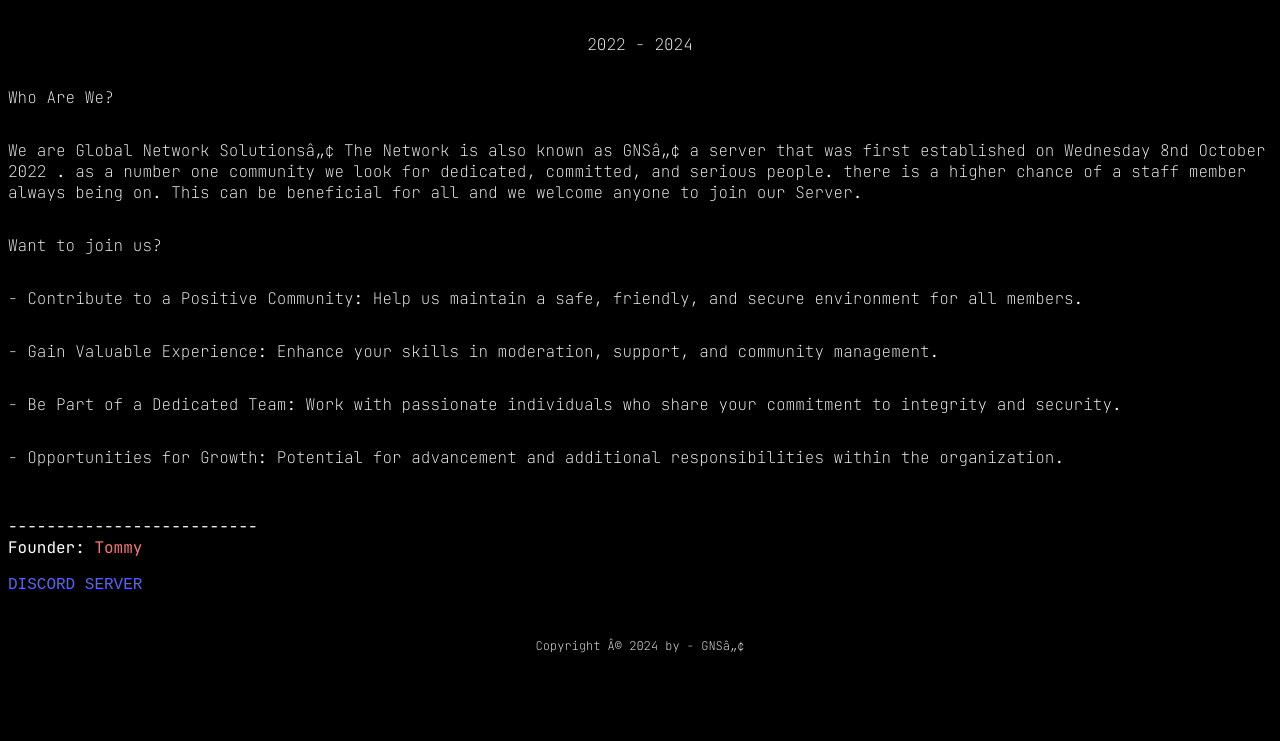
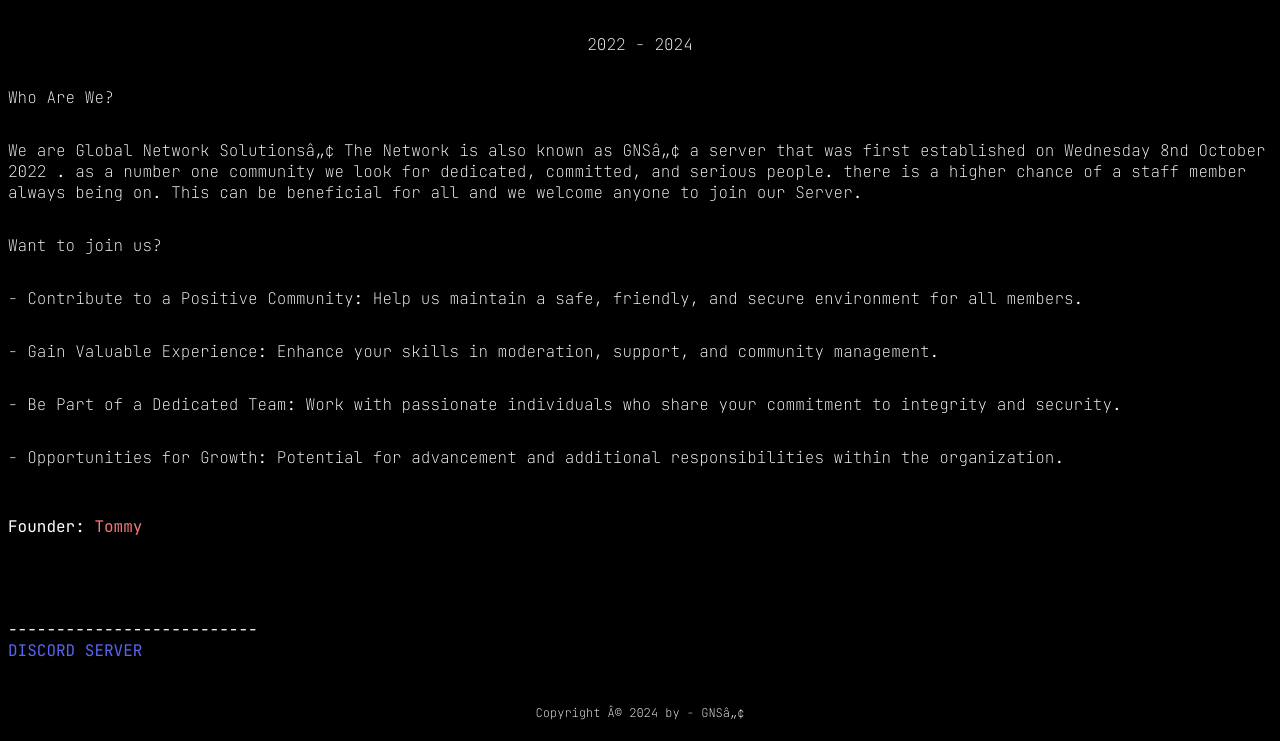
Before and after one commit to sremannn/GNS, a plain HTML site: page index.html in a window 1280 px wide. Shown: the part 112-853 px from the top of the page. Before the commit the page ends 800 px from the top, so only its background shows below. Drawn offline with Linux system fonts and the light colour scheme.

Commit message:
index.html

```diff
--- a/index.html
+++ b/index.html
@@ -62,10 +62,13 @@
         <p style="text-align: left; font-size: 16px; font-weight: 100; font-style: normal;">
             <span style="color: white; font-family: 'JetBrains Mono', serif; font-style: normal;">- Opportunities for Growth: Potential for advancement and additional responsibilities within the organization.</span>
         </p>
+
+        <p style="text-align: left; font-size: 16px; font-weight: 100; font-style: normal;"></p>
+          <span style="color: white; font-family: 'JetBrains Mono', serif; font-style: normal;">Founder: <span style="color: rgb(240, 120, 120); font-family: 'JetBrains Mono', serif; font-style: normal;">Tommy</span></span><br />
+        </p>
         <p style="text-align: left; font-size: 16px; font-weight: 100; font-style: normal;"></p>
           <span style="color: white; font-family: 'JetBrains Mono', serif; font-style: normal;">--------------------------</span>
-          <span style="color: white; font-family: 'JetBrains Mono', serif; font-style: normal;">Founder: <span style="color: rgb(240, 120, 120); font-family: 'JetBrains Mono', serif; font-style: normal;">Tommy</span></span><br />
-          <a href="https://discord.gg/" target="_blank" style="color: #5865F2; text-decoration: none; font-family: 'Space Mono', monospace">DISCORD SERVER</a>
+          <a href="https://discord.gg/" target="_blank" style="color: #5865F2; text-decoration: none; font-family: 'JetBrains Mono', serif">DISCORD SERVER</a>
         </p>
 
         <p style="text-align: center; font-size: 12px; font-weight: 100;">
```
